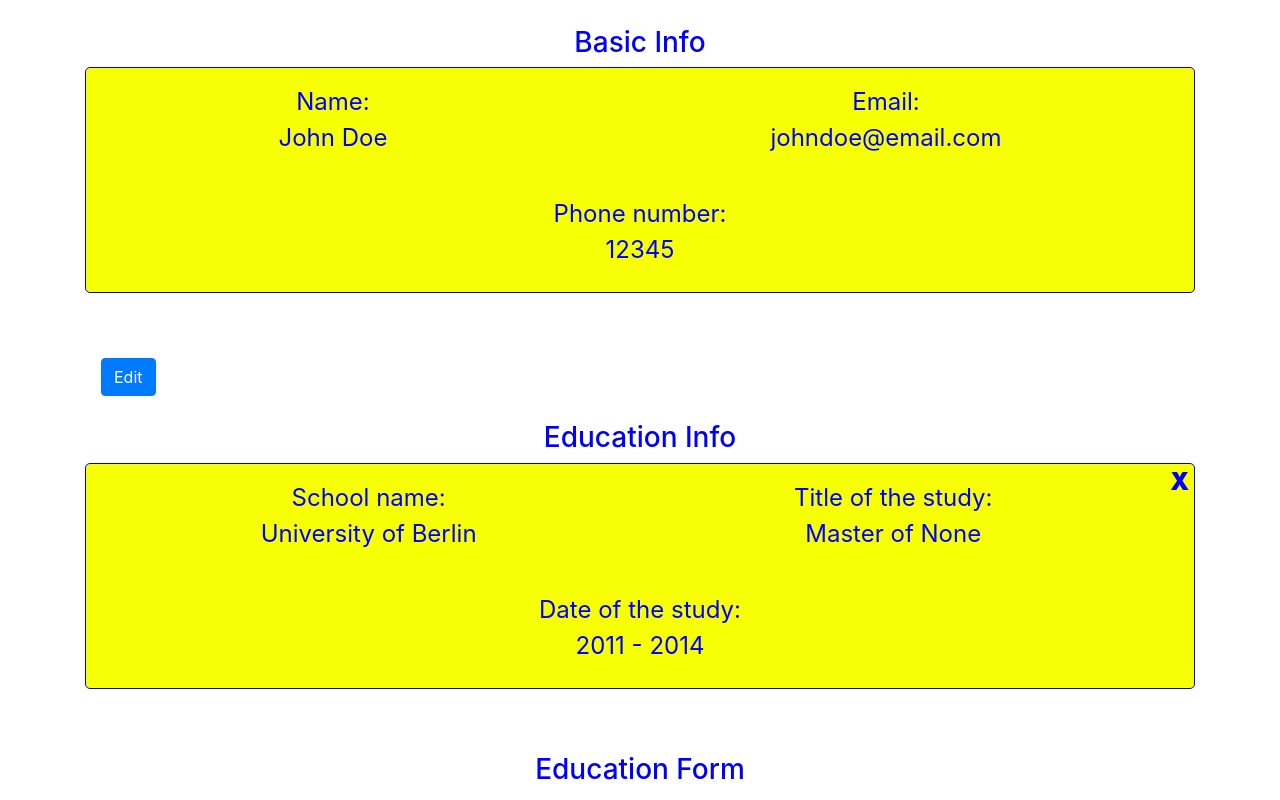
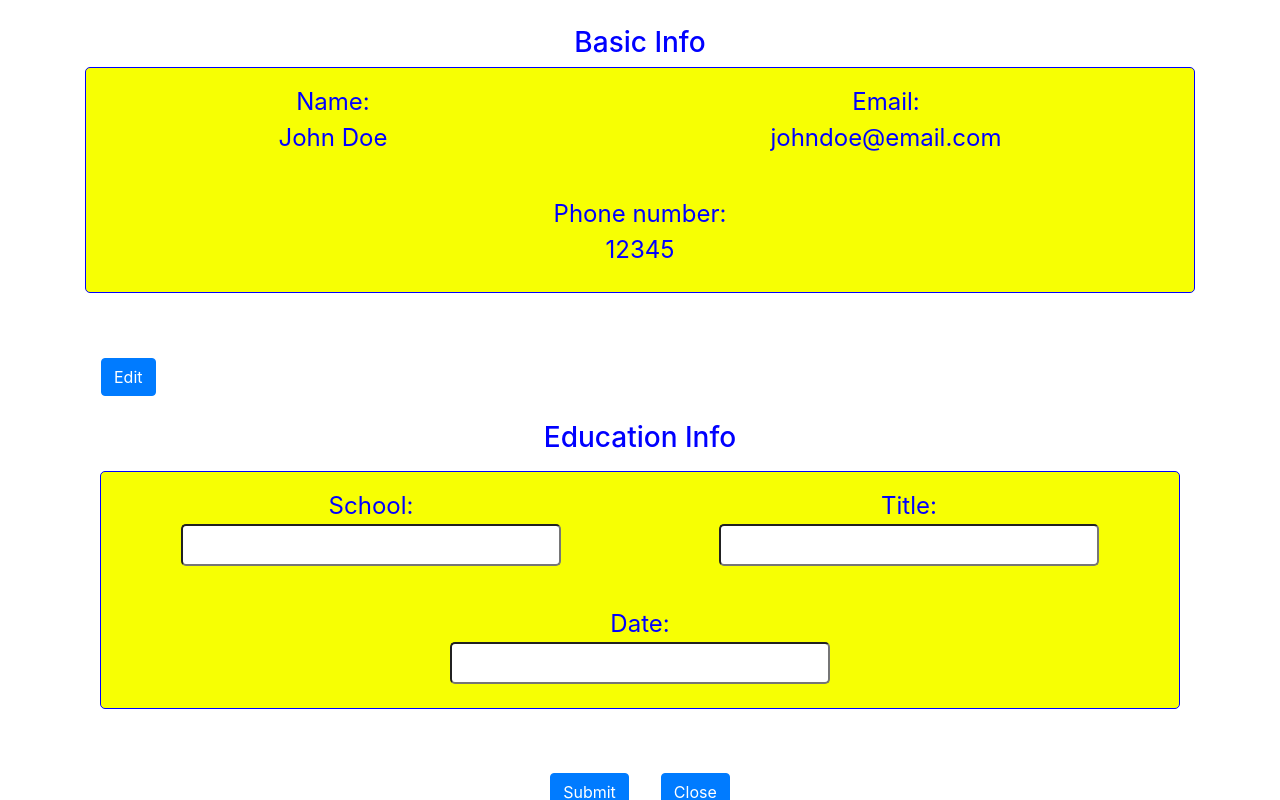
Before and after one commit to Tihomir10/cv-application, a React (Create React App) app: page / in a window 1280 px wide. Both pictures are taken after a click on the button "Add Education". Shown: the top 800 px of the page. Built offline with nearby package versions, Linux system fonts and the light colour scheme; the HTML template or start-up script is replaced by a standard one.

Commit message:
refactor

```diff
--- a/src/components/education/Education.js
+++ b/src/components/education/Education.js
@@ -4,17 +4,19 @@ import EducationInfo from './EducationInfo';
 import EducationForm from './EducationForm';
 
 function Education() {
-  const [ education, setEducation ] = useState([{id: 0, school: 'University of Berlin', title: 'Master of None', date: '2011 - 2014'}]);
+  const [ education, setEducation ] = useState([]);
 
   const [ newEducation, setNewEducation ] = useState({});
 
   const [ showForm, setShowForm ] = useState(false)
 
   function updateEducationData(event) {
-    var lastEduObj = education[education.length - 1]
-    console.log(newEducation)
+    var lastEduObjId = 0;
+    if (education[0]) {
+      lastEduObjId = education[education.length - 1].id
+    }
     setEducation([...education,{
-      id: lastEduObj.id + 1,
+      id: lastEduObjId + 1,
       school: newEducation.school,
       title: newEducation.title,
       date: newEducation.date
@@ -34,7 +36,7 @@ function Education() {
 
   if (showForm) {
     return (
-      <div>
+      <div className='btn-position'>
         <div>
           <h3>Education Info</h3>
             {education.map(obj => {
@@ -47,11 +49,12 @@ function Education() {
               </div>
             )
           })}
-        </div>
+        </div >
         <EducationForm
-          updateEducationData={updateEducationData}
           handleChange={handleChange}
         />
+        <input type='submit' className='btn btn-primary' onClick={updateEducationData} />
+        <button className='btn btn-primary' onClick={() => {setShowForm(false)}}>Close</button>
       </div>
     )
   }
--- a/src/components/education/EducationForm.js
+++ b/src/components/education/EducationForm.js
@@ -1,7 +1,6 @@
 function EducationForm(props) {
   return (
-    <div className='edu-edit'>
-      <h3>Education Form</h3>
+    <div className='btn-position'>
       <div className="container">
         <div>
           <form>
@@ -23,7 +22,6 @@ function EducationForm(props) {
           </form>
         </div>
       </div>
-      <input type='submit' className='btn btn-primary' onClick={props.updateEducationData} />
     </div>
   )
 }
--- a/src/components/education/EducationInfo.js
+++ b/src/components/education/EducationInfo.js
@@ -3,7 +3,7 @@ function EducationInfo(props) {
     <div>
       <div className="info">
         <div className="delete-span-div">
-        <span onClick={props.deleteEducation} id={props.obj.id}>X</span>
+          <span onClick={props.deleteEducation} id={props.obj.id}>X</span>
         </div>
         <div className="row">
           <label>School name:<br/>
```
